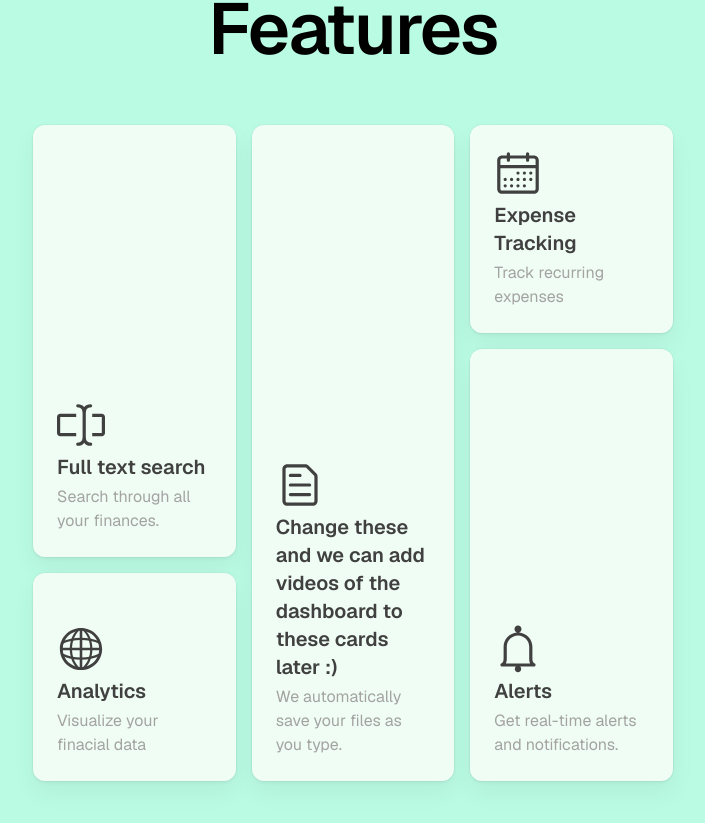
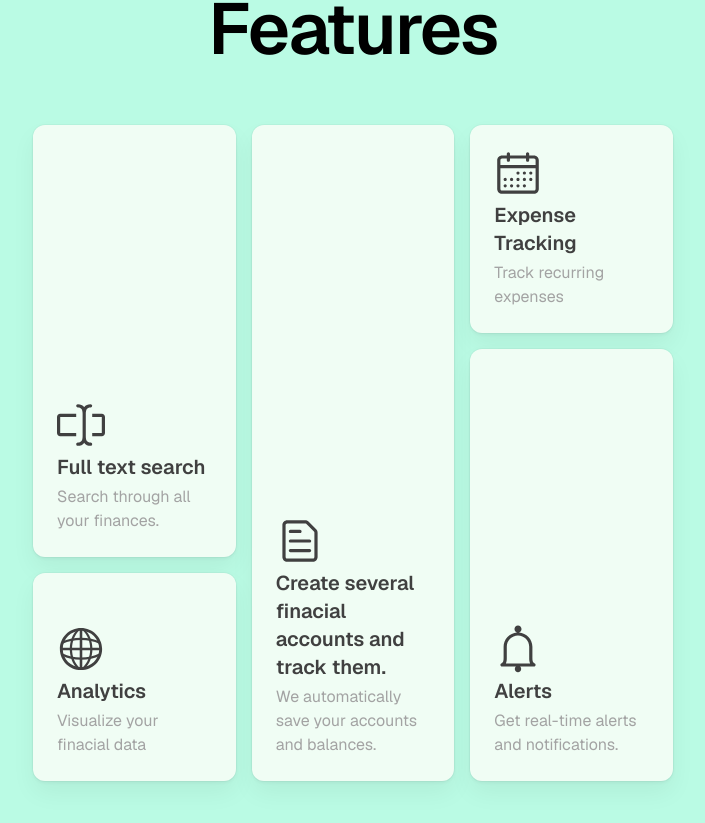
Before and after one commit to anthonyych4n/471-ctc-wallet, a Next.js app: page / in a window 1280 px wide. Shown: the part 843-1666 px from the top of the page, without its empty margins (287-992 px from the left). Built offline with nearby package versions, Linux system fonts and the light colour scheme.

Commit message:
Changed landing page text

```diff
--- a/app/page.tsx
+++ b/app/page.tsx
@@ -11,8 +11,8 @@ import {
 const features = [
   {
     Icon: FileTextIcon,
-    name: "Change these and we can add videos of the dashboard to these cards later :)",
-    description: "We automatically save your files as you type.",
+    name: "Create several finacial accounts and track them.",
+    description: "We automatically save your accounts and balances.",
     href: "/",
     cta: "Learn more",
     background: <img className="absolute -right-20 -top-20 opacity-60" />,
```
